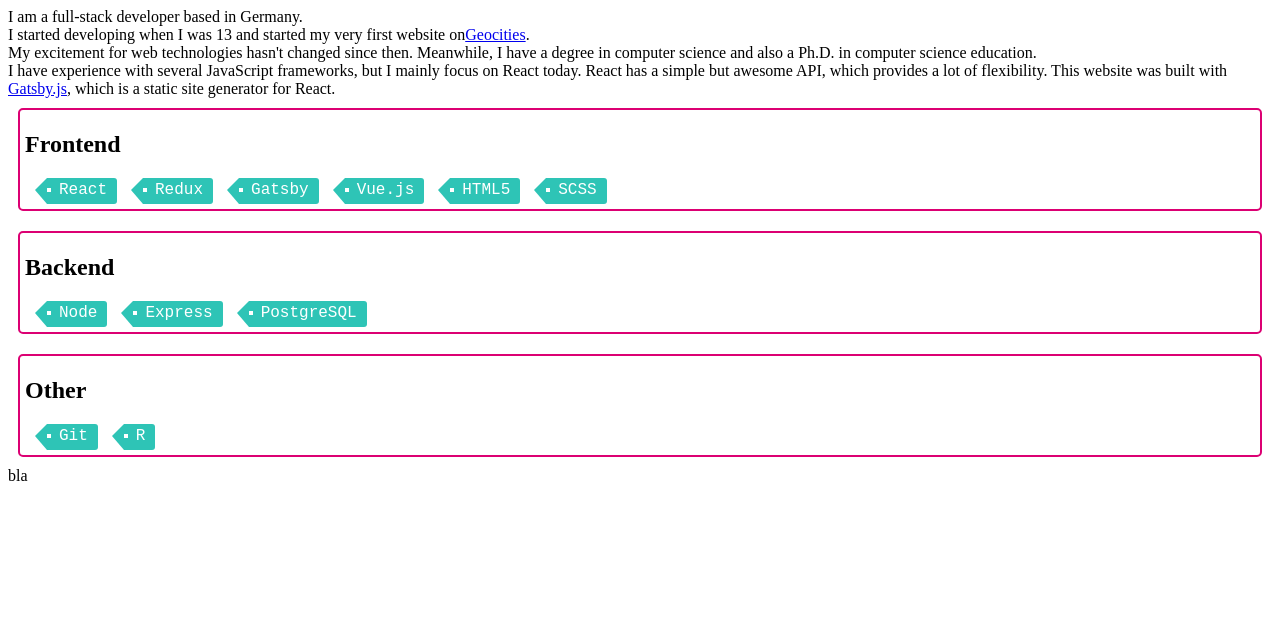
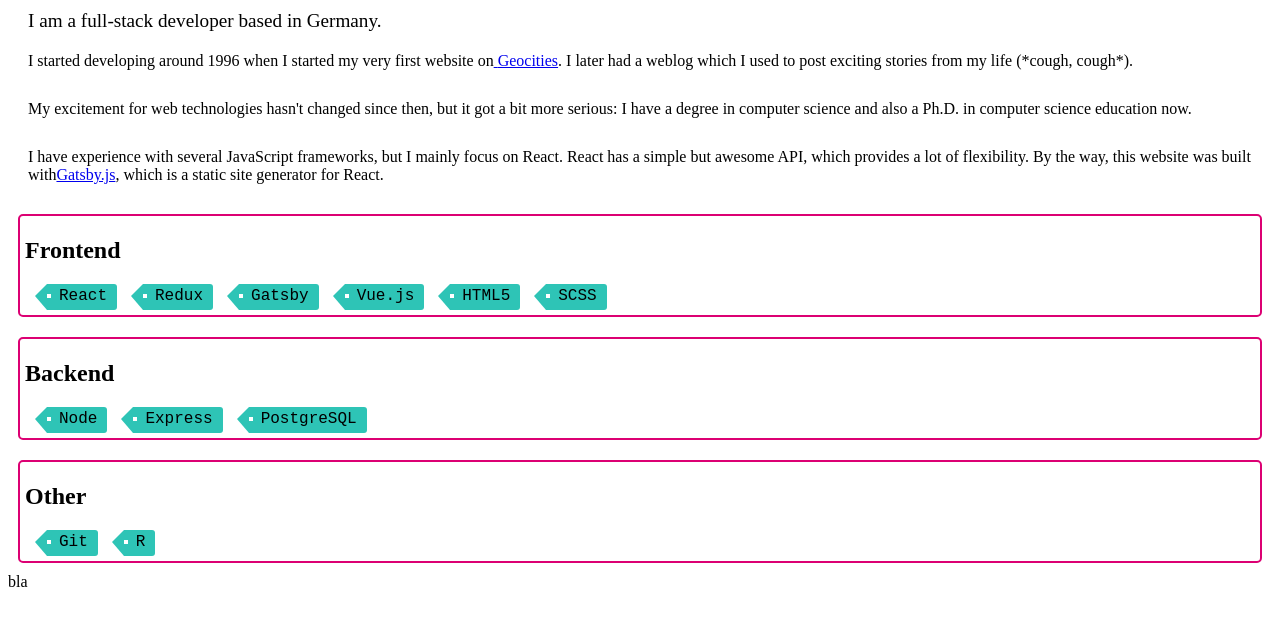
Before and after one commit to Laura-O/gatsby-portfolio, a Gatsby site: page /about in a window 1280 px wide. Built offline with nearby package versions, Linux system fonts and the light colour scheme; Gatsby itself is replaced by a stand-in of ours.

Commit message:
Several SCSS improvements + Bio

```diff
--- /dev/null
+++ b/src/components/Bio/index.js
@@ -0,0 +1,39 @@
+import React from 'react';
+import Link from 'gatsby-link';
+import classNames from 'classnames';
+import styles from './styles.module.scss';
+
+const Bio = () => {
+  return (
+    <div className={styles.bio}>
+      <div className={styles.headline}>
+        I am a full-stack developer based in Germany.
+      </div>
+      <div className={styles.paragraph}>
+        I started developing around 1996 when I started my very first website on
+        <a
+          className="highlight-link"
+          href="https://en.wikipedia.org/wiki/Yahoo!_GeoCities"
+        >
+          {' '}
+          Geocities
+        </a>. I later had a weblog which I used to post exciting stories from my
+        life (*cough, cough*).
+      </div>
+      <div className={styles.paragraph}>
+        My excitement for web technologies hasn't changed since then, but it got
+        a bit more serious: I have a degree in computer science and also a Ph.D.
+        in computer science education now.
+      </div>
+      <div className={styles.paragraph}>
+        I have experience with several JavaScript frameworks, but I mainly focus
+        on React. React has a simple but awesome API, which provides a lot of
+        flexibility. By the way, this website was built with
+        <a href="https://www.gatsbyjs.org/">Gatsby.js</a>, which is a static
+        site generator for React.
+      </div>
+    </div>
+  );
+};
+
+export default Bio;
--- /dev/null
+++ b/src/components/Bio/styles.module.scss
@@ -0,0 +1,15 @@
+@import '../../scss/variables.scss';
+
+.bio {
+  margin: 10px;
+}
+
+.paragraph {
+  margin: 10px;
+  padding: 10px 0;
+}
+
+.headline {
+  margin: 10px;
+  font-size: 1.2em;
+}
--- a/src/components/Project/styles.module.scss
+++ b/src/components/Project/styles.module.scss
@@ -6,6 +6,7 @@
   padding: 1.5rem;
   align-items: center;
   justify-content: center;
+  color: $textColor;
 }
 
 .left {
@@ -37,7 +38,7 @@
   border-radius: 5px;
   padding: 6px 15px;
   margin: 5px;
-  color: #000;
+  color: $textColor;
   transition: all 300ms ease-in-out;
   display: inline-block;
 
--- a/src/components/Tech/styles.module.scss
+++ b/src/components/Tech/styles.module.scss
@@ -37,7 +37,7 @@
     margin-left: 20px;
     padding: 0 10px 0 12px;
     background: $linkColor;
-    color: #fff;
+    color: black;
     text-decoration: none;
     -moz-border-radius-bottomright: 3px;
     -webkit-border-bottom-right-radius: 3px;
--- a/src/layouts/index.scss
+++ b/src/layouts/index.scss
@@ -1,5 +1,5 @@
 @import '../scss/variables.scss';
-@import url('https://fonts.googleapis.com/css?family=Lato|Fira+Mono');
+@import url('https://fonts.googleapis.com/css?family=Lato|Fira+Mono|Titillium+Web');
 
 *,
 *:before,
@@ -12,7 +12,7 @@
 html,
 body {
   font-size: 16px;
-  font-family: 'Lato', sans-serif;
+  font-family: 'Titillium Web', sans-serif;
 }
 
 h1 {
@@ -63,13 +63,13 @@ a {
 
 .highlight-link {
   text-decoration: none;
-  color: #36363c;
+  color: $textColor;
   display: inline-block;
-  padding: 0px 7px;
+  padding: 0px 3px;
   transition: all 0.2s ease-in-out;
   box-sizing: border-box;
   text-decoration: none;
-  box-shadow: inset 0 -10px 0 $linkColor;
+  box-shadow: inset 0 -7px 0 $linkColor;
 
   &:hover {
     box-shadow: inset 0 -55px 0 0 $linkColor;
@@ -77,18 +77,21 @@ a {
   }
 }
 
-.about {
+.about,
+.projects {
   display: flex;
   flex-direction: column;
   background-color: white;
   width: 100%;
+}
 
+.about {
   &-upper {
     display: flex;
     flex: 2;
     height: 50%;
     background-color: white;
-    color: black;
+    color: $textColor;
     padding: 15px;
 
     &-left {
--- a/src/pages/about.js
+++ b/src/pages/about.js
@@ -1,31 +1,13 @@
 import React from 'react';
 import Link from 'gatsby-link';
 import Tech from '../components/Tech';
+import Bio from '../components/Bio';
 
 const AboutPage = () => (
   <div className="about">
     <div className="about-upper">
       <div className="about-upper-left">
-        <div>I am a full-stack developer based in Germany.</div>
-        <div>
-          I started developing when I was 13 and started my very first website
-          on
-          <a href="https://en.wikipedia.org/wiki/Yahoo!_GeoCities">
-            Geocities
-          </a>.
-        </div>
-        <div>
-          My excitement for web technologies hasn't changed since then.
-          Meanwhile, I have a degree in computer science and also a Ph.D. in
-          computer science education.
-        </div>
-        <div>
-          I have experience with several JavaScript frameworks, but I mainly
-          focus on React today. React has a simple but awesome API, which
-          provides a lot of flexibility. This website was built with{' '}
-          <a href="https://www.gatsbyjs.org/">Gatsby.js</a>, which is a static
-          site generator for React.
-        </div>
+        <Bio />
       </div>
       <div className="about-upper-right">
         <Tech />
--- a/src/scss/variables.scss
+++ b/src/scss/variables.scss
@@ -23,3 +23,4 @@ $green: #89fc00;
 $malachite: #04e762;
 $darkBlue: #011627;
 $background: #252c36;
+$textColor: #242729;
```
Also changed, not shown: src/pages/projects.js (+7 -7 lines).
